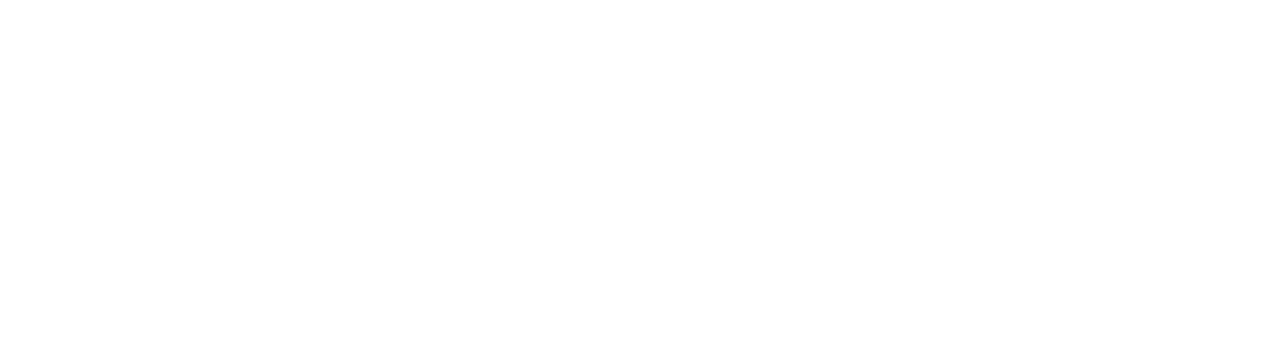
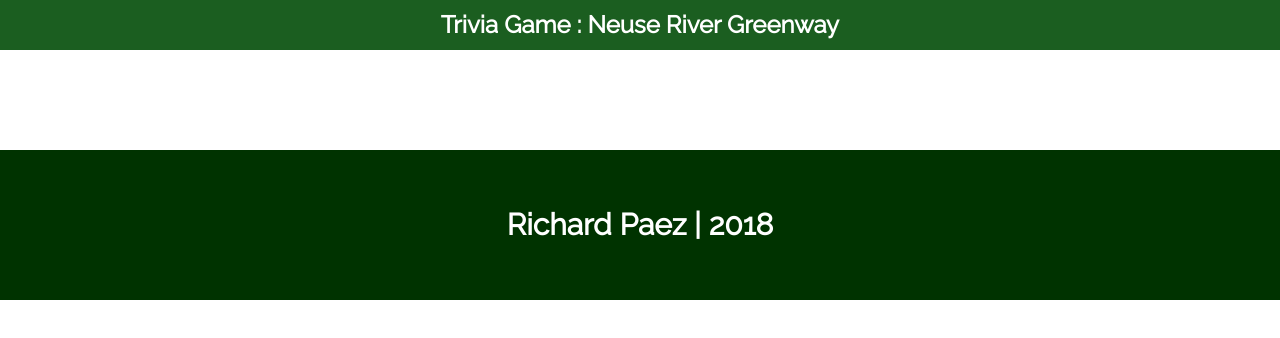
Before and after one commit to RPaez09/TriviaGame, a plain HTML site: page index.html in a window 1280 px wide. Drawn offline with nearby package versions, Linux system fonts and the light colour scheme.

Commit message:
general styles and scaffolding added

```diff
--- a/index.html
+++ b/index.html
@@ -6,10 +6,22 @@
     <meta http-equiv="X-UA-Compatible" content="ie=edge">
     <title>Trivia Game</title>
     <link rel="stylesheet" href="https://cdnjs.cloudflare.com/ajax/libs/meyer-reset/2.0/reset.min.css">
+    <link href="https://fonts.googleapis.com/css?family=Raleway" rel="stylesheet">
     <link rel="stylesheet" href="style.css">
 </head>
 <body>
 
+    <div class="header">
+        <h2>Trivia Game : Neuse River Greenway</h2>
+    </div>
+
+    <div class="game"></div>
+
+    <div class="footer">
+        <h1>Richard Paez | 2018</h1>
+    </div>
+
     <script src="app.js"></script>
+    <script>document.write('<script src="http://' + (location.host || 'localhost').split(':')[0] + ':35729/livereload.js?snipver=1"></' + 'script>')</script>
 </body>
 </html>
--- a/style.css
+++ b/style.css
@@ -0,0 +1,39 @@
+body {
+    font-family: 'Raleway', sans-serif;
+    box-sizing: border-box;
+}
+
+/** Header **/
+.header {
+    width: 100%;
+    background-color: #1b5e20;
+    height: 50px;
+}
+
+.header h2 {
+    text-align: center;
+    color: #FFFFFF;
+    font-weight: bold;
+    font-size: 24px;
+    line-height: 50px;
+}
+
+/** Main Game **/
+.game {
+    padding: 50px 30px;
+}
+
+/** Footer **/
+.footer {
+    min-height: 150px;
+    width: 100%;
+    background-color: #003300;
+}
+
+.footer h1 {
+    text-align: center;
+    color: #FFFFFF;
+    font-weight: bold;
+    font-size: 30px;
+    line-height: 150px;
+}
```
Also changed, not shown: images/bg-1.jpg (added).
